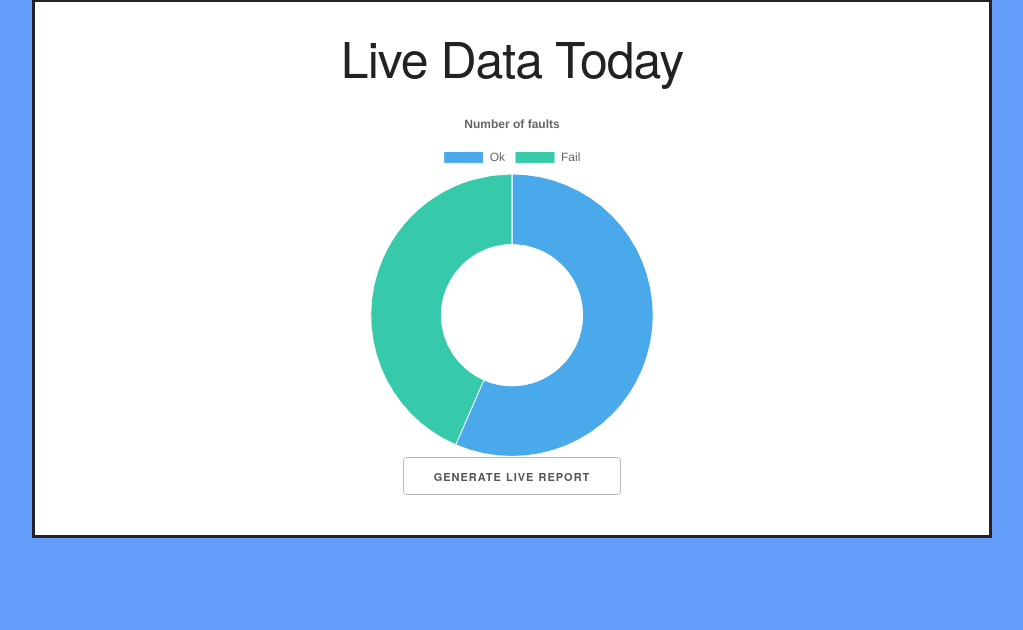
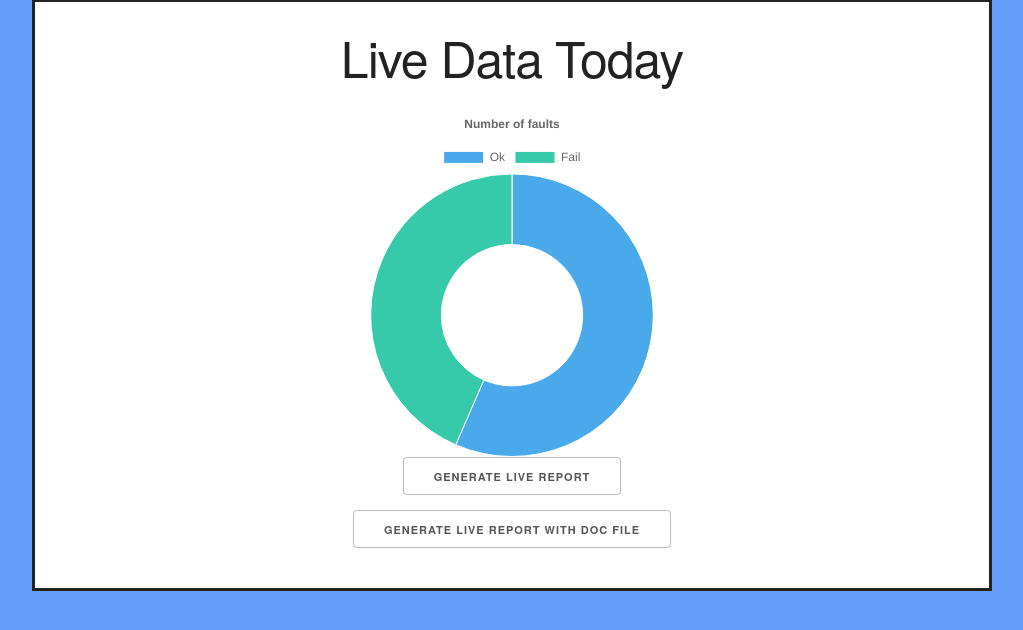
Before and after one commit to AliAdilQureshi/siteapp1, a Django app: page / in a window 1280 px wide. Shown: the part 51-681 px from the top of the page, without its empty margins (128-1151 px from the left). Run offline with Django 3.2, Linux system fonts and the light colour scheme; data comes from the database, SQL or seed files in the repository; some libraries are stand-ins or nearby versions.

Commit message:
Update index.html

```diff
--- a/site1app/templates/index.html
+++ b/site1app/templates/index.html
@@ -75,7 +75,8 @@
 
 
 
-    <input type="button" value="Generate live report" onclick="window.open('making_a_doc')">
+    <input type="button" value="Generate live report" onclick="window.open('making_a_doc')"><br>
+   <input type="button" value="Generate live report with doc file" onclick="window.open('making_the_document')">
 
   </div>
 </div>
```
